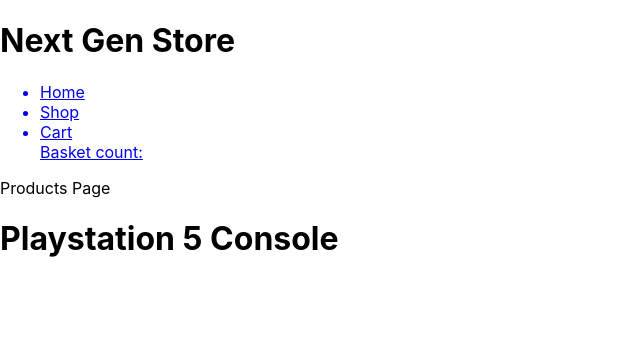
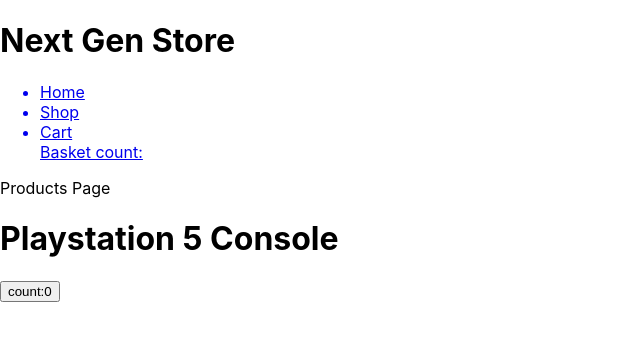
Before and after one commit to sultanp91/shopping-cart, a React (Create React App) app: page /shop in a window 1280 px wide. Shown: the top 340 px of the page, without its empty margins (0-640 px from the left). Built offline with nearby package versions, Linux system fonts and the light colour scheme.

Commit message:
increment is now functioning on reducer

```diff
--- a/src/components/Shop.js
+++ b/src/components/Shop.js
@@ -5,7 +5,7 @@
   switch (action.type) {
     case 'increment':
       return state.map((product) => {
-        if (product.sku === action.payload.sku) {
+        if (product.sku === action.payload) {
           return { ...product, basket: product.basket + 1 };
         }
         return product;
@@ -22,6 +22,13 @@
     <div>
       Products Page
       <h1>{stock[0].name}</h1>
+      <button
+        type='button'
+        onClick={() => dispatch({ type: 'increment', payload: 'ps5-001' })}
+      >
+        count:
+        {stock[0].basket}
+      </button>
     </div>
   );
 }
```
